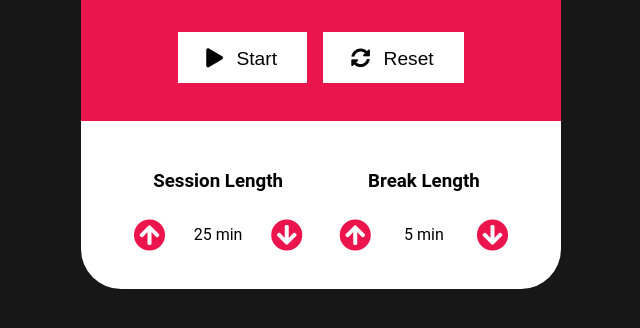
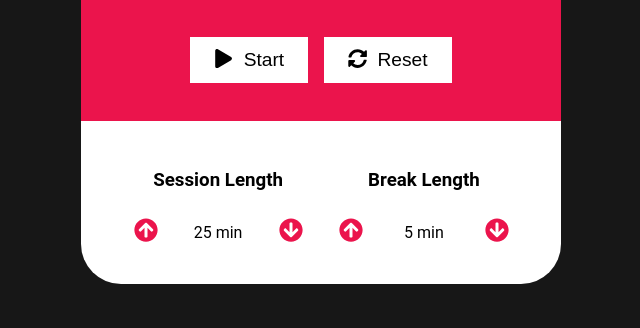
Before and after one commit to sheriallis/pomodoro-timer, a React app: page / in a window 1280 px wide. Shown: the part 432-760 px from the top of the page, without its empty margins (319-959 px from the left). Built offline with nearby package versions, Linux system fonts and the light colour scheme.

Commit message:
Add react icons

```diff
--- a/package.json
+++ b/package.json
@@ -6,6 +6,7 @@
     "react": "^16.8.6",
     "react-dom": "^16.8.6",
     "react-fcctest": "^1.3.5",
+    "react-icons": "^3.7.0",
     "react-scripts": "3.0.1"
   },
   "scripts": {
--- a/src/components/Button.js
+++ b/src/components/Button.js
@@ -1,13 +1,11 @@
-import React from 'react';
+import React from "react";
 
-function Button({id, onClick, iconClass, children}){
-  return(
-    <button
-      id={id}
-      onClick={onClick}>
-      <i className={iconClass}/> {children}
+function Button({ id, onClick, children, icon }) {
+  return (
+    <button id={id} onClick={onClick}>
+      {icon} {children}
     </button>
-  )
+  );
 }
 
 export default Button;
--- a/src/components/Settings.js
+++ b/src/components/Settings.js
@@ -1,6 +1,7 @@
 import React from "react";
+import { FaArrowCircleUp, FaArrowCircleDown } from "react-icons/fa";
 
-function Settings({label, mode, length, increment, decrement}) {
+function Settings({ label, mode, length, increment, decrement }) {
   return (
     <div className="time-adjust-wrapper">
       <h3 id={`${mode}-label`}>{label} Length</h3>
@@ -11,7 +12,7 @@ function Settings({label, mode, length, increment, decrement}) {
             increment(mode);
           }}
         >
-          <i className="fas fa-arrow-circle-up" />
+          <FaArrowCircleUp className="fas fa-arrow-circle-up" />
         </span>
         <p>
           <span id={`${mode}-length`}>{length}</span> min
@@ -22,7 +23,7 @@ function Settings({label, mode, length, increment, decrement}) {
             decrement(mode);
           }}
         >
-          <i className="fas fa-arrow-circle-down" />
+          <FaArrowCircleDown className="fas fa-arrow-circle-down" />
         </span>
       </div>
     </div>
--- a/src/index.js
+++ b/src/index.js
@@ -1,9 +1,9 @@
 import React from "react";
 import ReactDOM from "react-dom";
 // import ReactFCCtest from 'react-fcctest';
-
+import { FaPlay, FaPause, FaSyncAlt } from "react-icons/fa";
 import Timer from "./components/Timer";
-import Button from './components/Button'
+import Button from "./components/Button";
 import Settings from "./components/Settings";
 
 import "./styles.css";
@@ -18,7 +18,7 @@ class App extends React.Component {
   };
 
   increment = mode => {
-    if(this.state.timerRunning){
+    if (this.state.timerRunning) {
       return;
     }
 
@@ -27,15 +27,15 @@ class App extends React.Component {
         session_length: this.state.session_length + 1,
         timer: this.state.timer + 60
       });
-    } else if(mode === "break" && this.state.break_length <= 59) {
+    } else if (mode === "break" && this.state.break_length <= 59) {
       this.setState({
-        break_length: this.state.break_length + 1,
+        break_length: this.state.break_length + 1
       });
     }
   };
 
   decrement = mode => {
-    if(this.state.timerRunning){
+    if (this.state.timerRunning) {
       return;
     }
 
@@ -68,36 +68,40 @@ class App extends React.Component {
 
   pauseTimer = () => {
     clearInterval(this.countdown);
-    this.setState({timerRunning: false})
+    this.setState({ timerRunning: false });
+  };
+
+  countDownTimer = seconds => {
+    clearInterval(this.countdown);
+
+    this.countdown = setInterval(() => {
+      if (this.state.timer === 0 && this.state.mode === "Session") {
+        this.beep.play();
+        this.setState({
+          mode: "Break",
+          timer: this.state.break_length * 60 + 1
+        });
       }
 
-  countDownTimer = (seconds) => {
-    clearInterval(this.countdown);
-
-
-    this.countdown = setInterval(() => {
-      if(this.state.timer === 0 && this.state.mode === "Session"){
+      if (this.state.timer === 0 && this.state.mode === "Break") {
         this.beep.play();
-        this.setState({mode: "Break", timer: this.state.break_length * 60 + 1});
-      }
-
-      if(this.state.timer === 0 && this.state.mode === "Break"){
-        this.beep.play();
-        this.setState({mode: "Session", timer: this.state.session_length * 60 + 1});
+        this.setState({
+          mode: "Session",
+          timer: this.state.session_length * 60 + 1
+        });
       }
 
       this.setState({
         timer: this.state.timer - 1
-      })
-
+      });
     }, 1000);
 
     this.setState({
       timerRunning: true
     });
-  }
+  };
 
-  displayTimeLeft = (seconds) => {
+  displayTimeLeft = seconds => {
     const minutes = Math.floor(seconds / 60);
     const remainingSeconds = seconds % 60;
     const formattedTime = this.formatTime(minutes, remainingSeconds);
@@ -105,13 +109,13 @@ class App extends React.Component {
     document.title = `(${formattedTime}) - Pomodoro Timer`;
 
     return formattedTime;
-  }
+  };
 
   formatTime = (minutes, remainingSeconds) => {
     return `${minutes < 10 ? 0 : ""}${minutes}:${
       remainingSeconds < 10 ? 0 : ""
     }${remainingSeconds}`;
-  }
+  };
 
   render() {
     return (
@@ -123,33 +127,32 @@ class App extends React.Component {
             timeLeft={this.displayTimeLeft(this.state.timer)}
           />
           <div className="wrapper">
-
-            {this.state.timerRunning === false ?
-
+            {this.state.timerRunning === false ? (
               <Button
                 id="start_stop"
                 onClick={() => {
-                this.countDownTimer(this.state.timer)
+                  this.countDownTimer(this.state.timer);
                 }}
-              iconClass="fas fa-play"
+                // iconClass="fas fa-play"
+                icon={<FaPlay className="fa fa-play" />}
               >
                 Start
               </Button>
-            :
-
+            ) : (
               <Button
                 id="start_stop"
                 onClick={this.pauseTimer}
-              iconClass="fas fa-pause"
+                icon={<FaPause className="fa fa-pause" />}
+                // iconClass="fas fa-pause"
               >
                 Pause
               </Button>
-            }
+            )}
 
             <Button
               id="reset"
               onClick={this.reset}
-              iconClass="fas fa-sync-alt"
+              icon={<FaSyncAlt className="fa fa-sync-alt" />}
             >
               Reset
             </Button>
@@ -175,7 +178,9 @@ class App extends React.Component {
           id="beep"
           preload="auto"
           src="pomodoro-beep.mp3"
-          ref={(audio) => {this.beep = audio}}
+          ref={audio => {
+            this.beep = audio;
+          }}
         />
       </div>
     );
--- a/src/styles.css
+++ b/src/styles.css
@@ -39,15 +39,24 @@ h2 {
 }
 
 button {
+  display: inline-flex;
+  justify-content: space-between;
+  align-content: center;
   font-size: 1.2rem;
   background-color: #fff;
   border: none;
-  padding: 8px 30px 8px 20px;
+  padding: 12px 24px;
   margin: 8px;
-  transition: background-color .3s ease-in-out;
+  transition: background-color 0.3s ease-in-out;
 }
 
-button:hover{
+.fa-play,
+.fa-pause,
+.fa-sync-alt {
+  margin-right: 10px;
+}
+
+button:hover {
   background-color: #411133;
   color: #fff;
 }
@@ -66,9 +75,10 @@ button:hover{
 
 .fa-arrow-circle-down,
 .fa-arrow-circle-up {
-  font-size: 2rem;
+  height: 40px;
+  width: 40px;
   color: #eb144c;
-  transition: color .3s ease-in-out;
+  transition: color 0.3s ease-in-out;
 }
 
 .fa-arrow-circle-up:hover,
@@ -107,43 +117,44 @@ p {
   margin: 8px;
 }
 
-@media (max-width: 600px){
+@media (max-width: 600px) {
   body {
     justify-content: flex-start;
   }
 
-  #app-container{
+  #app-container {
     width: 100vw;
   }
-  #app-container header, footer {
+  #app-container header,
+  footer {
     border-radius: 0;
   }
   footer {
     flex-direction: column;
   }
-  .time-adjust-wrapper{
+  .time-adjust-wrapper {
     margin-top: 8px;
     width: 100%;
   }
-  .adjust-time{
+  .adjust-time {
     width: 50%;
   }
 }
 
-@media (min-width: 600px){
-  #app-container{
+@media (min-width: 600px) {
+  #app-container {
     width: 480px;
   }
-  .adjust-time{
+  .adjust-time {
     width: 90%;
   }
 }
 
-@media (min-width: 1440px){
-  #app-container{
+@media (min-width: 1440px) {
+  #app-container {
     width: 780px;
   }
-  .adjust-time{
+  .adjust-time {
     width: 60%;
   }
 }
```
Also changed, not shown: 1 other file. Lines whose indentation alone changed are shown as unchanged.
